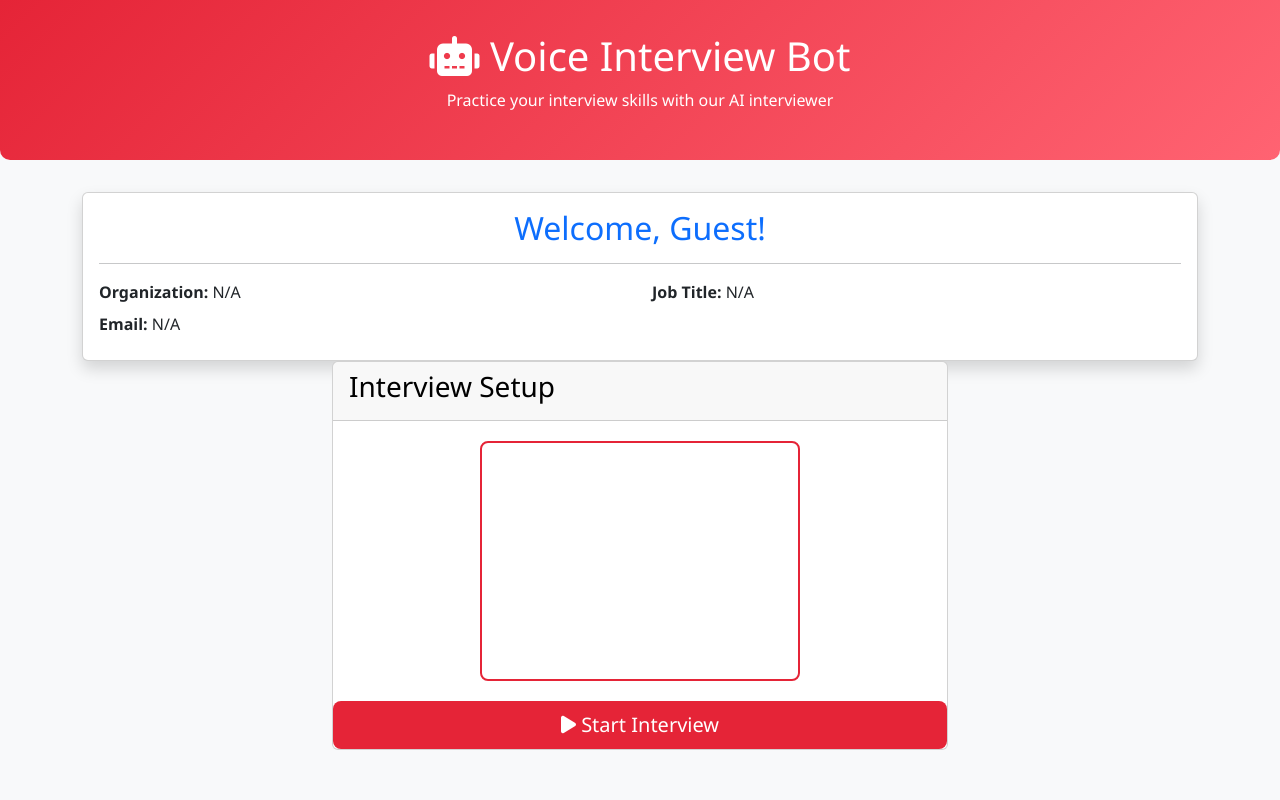
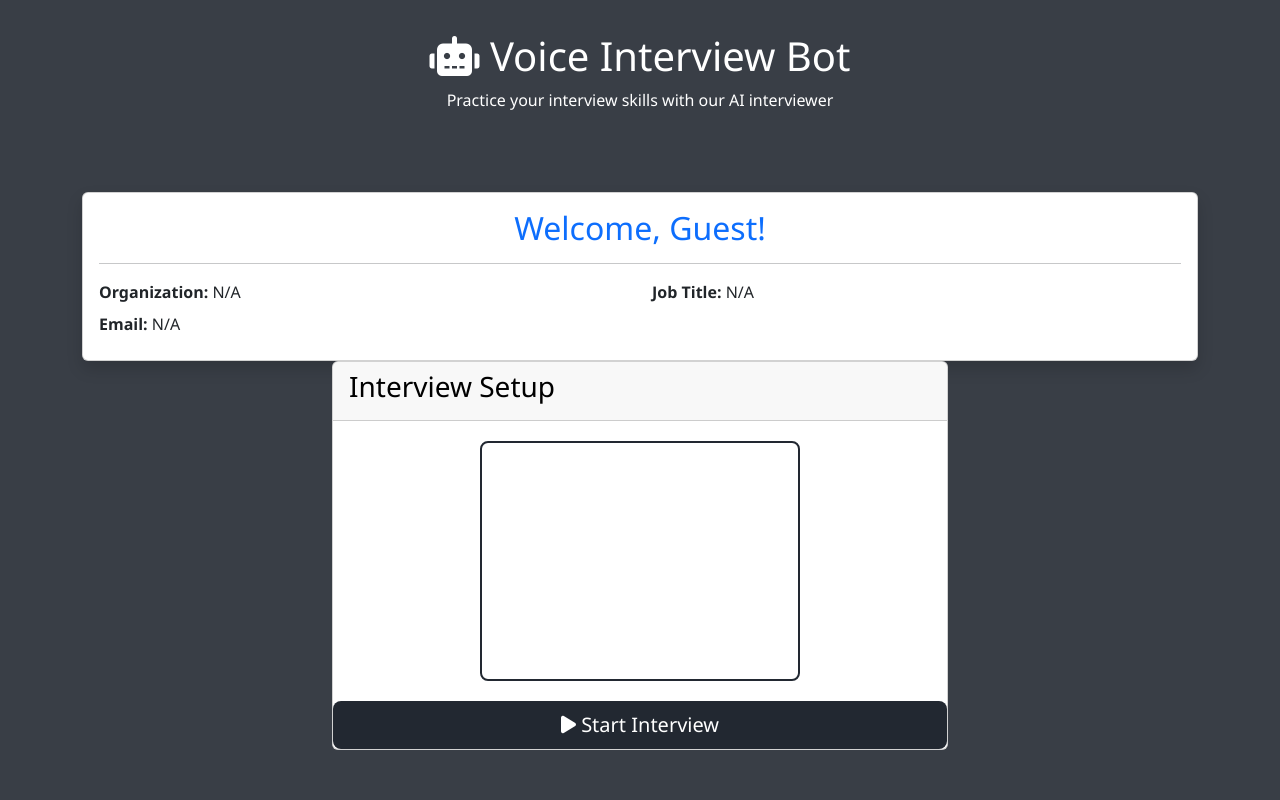
Before and after one commit to ddnyanu/AI-INTERVIEW-BOT, a Flask app: page / in a window 1280 px wide. Run offline with Flask 3, Linux system fonts and the light colour scheme; some libraries are stand-ins or nearby versions.

```diff
--- a/templates/index.html
+++ b/templates/index.html
@@ -7,15 +7,15 @@
     <link rel="stylesheet" href="https://cdnjs.cloudflare.com/ajax/libs/font-awesome/6.0.0/css/all.min.css">
     <style>
         body {
-            background-color: #f8f9fa;
+            background-color: #393e46;
             font-family: 'Segoe UI', Tahoma, Geneva, Verdana, sans-serif;
         }
         .header {
-            background: linear-gradient(135deg,#E52437,#FF6372);
+            background: linear-gradient(135deg,#222831);
             color: white;
             padding: 2rem 0;
             margin-bottom: 2rem;
-            border-radius: 0 0 10px 10px;
+            border-radius: 0 0 5px 5px;
         }
         .interview-container {
             height: 70vh;
@@ -28,7 +28,7 @@
             width: 100px;
             height: 100px;
             border-radius: 50%;
-            background-color: #E52437;
+            background-color: #948979;
             color: white;
             border: none;
             font-size: 24px;
@@ -106,12 +106,12 @@
             box-shadow: 0 4px 8px rgba(0,0,0,0.1);
             padding: 10px 20px;
             font-weight: bold;
-            background-color: #E52437;
+            background-color: #222831;
             border-color: #E52437;
             color: white;
         }
         .start-new-btn:hover {
-            background-color: #C41E2E;
+            background-color: #222831;
             border-color: #C41E2E;
             color: white;
         }
@@ -129,7 +129,7 @@
             width: 320px;
             height: 240px;
             margin: 20px auto;
-            border: 2px solid #E52437;
+            border: 2px solid #222831;
             border-radius: 8px;
             overflow: hidden;
         }
@@ -380,7 +380,7 @@
                         <div class="camera-container" id="cameraContainer">
                             <video id="cameraFeed" class="camera-feed" autoplay playsinline></video>
                         </div>
-                        <button type="button" id="startInterviewBtn" class="btn btn-lg w-100" style="background-color: #E52437; color: white;">
+                        <button type="button" id="startInterviewBtn" class="btn btn-lg w-100" style="background-color: #222831; color: white;">
                             <i class="fas fa-play"></i> Start Interview
                         </button>
                     </div>
```
Also changed, not shown: sample.py (added, +7 -0 lines), 1 other file.
